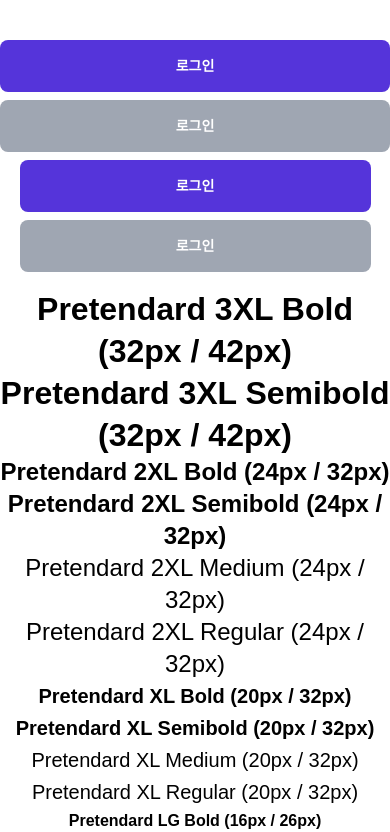
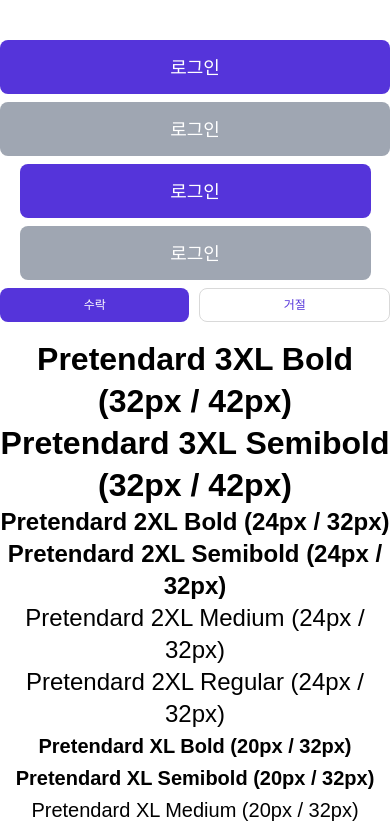
Before and after one commit to FE-3-2team/team2taskify, a Next.js app: page / in a window 390 px wide. Shown: the top 832 px of the page. Built offline with nearby package versions, Linux system fonts and the light colour scheme.

Commit message:
[WIP] 버튼 컴포넌트 반응형 스타일 수정 중

```diff
--- a/src/components/common/Button/InviteButton.tsx
+++ b/src/components/common/Button/InviteButton.tsx
@@ -0,0 +1,34 @@
+import React from "react";
+
+interface AcceptRejectButtonProps {
+  onAccept: () => void;
+  onReject: () => void;
+}
+
+export default function AcceptRejectButton({ onAccept, onReject }: AcceptRejectButtonProps) {
+  return (
+    <div className="flex w-full gap-[10px]">
+      {/* 수락 버튼 */}
+      <button
+        className="w-full tablet:max-w-[72px] laptop:max-w-[84px]
+                   text-xs-medium tablet:text-md-medium
+                   bg-violet-5534DA text-white py-[7px]
+                   flex items-center justify-center rounded-[8px]"
+        onClick={onAccept}
+      >
+        수락
+      </button>
+
+      {/* 거절 버튼 */}
+      <button
+        className="w-full tablet:max-w-[72px] laptop:max-w-[84px]
+                   text-xs-medium tablet:text-md-medium
+                   border border-gray-D9D9D9 bg-white-FFFFFF text-violet-5534DA
+                   py-[7px] flex items-center justify-center rounded-[8px]"
+        onClick={onReject}
+      >
+        거절
+      </button>
+    </div>
+  );
+}
--- a/src/components/common/Button/LoginButton.tsx
+++ b/src/components/common/Button/LoginButton.tsx
@@ -17,7 +17,7 @@
     <button
       className={
         `w-full ${size === "small" ? "max-w-[351px]" : "max-w-[520px]"} px-[14px] py-[14px]
-      ${disabled ? "bg-gray-9FA6B2 cursor-not-allowed" : "bg-violet-5534DA"} text-white text-md-semibold rounded-[8px] flex items-center justify-center`}
+      ${disabled ? "bg-gray-9FA6B2 cursor-not-allowed" : "bg-violet-5534DA"} text-white text-2lg-medium rounded-[8px] flex items-center justify-center`}
       onClick={onClick}
       disabled={disabled} // 비활성화 여부 적용
     >
--- a/src/components/common/Button/index.tsx
+++ b/src/components/common/Button/index.tsx
@@ -1,5 +1,5 @@
 export { default as LoginButton } from "./LoginButton";
 // export { default as ConfirmButton } from "./ConfirmButton";
-// export { default as InviteButton } from "./InviteButton";
+export { default as InviteButton } from "./InviteButton";
 // export { default as DashboardButton } from "./DashboardButton";
 // export { default as PaginationButton } from "./PaginationButton";
--- a/src/pages/index.tsx
+++ b/src/pages/index.tsx
@@ -1,15 +1,19 @@
-import { LoginButton } from "@/components/common/Button";
+import { LoginButton, InviteButton } from "@/components/common/Button";
 
 
 export default function Home() {
   return (
     <>
       <div className="flex flex-col items-center justify-center min-h-screen gap-4 mt-10 mb-10 text-center">
-        <div className="w-full max-w-[800px] flex flex-col items-center justify-center gap-2">
+        <div className="flex flex-col items-center justify-center w-full gap-2">
           <LoginButton onClick={() => console.log("Large 버튼 클릭")} size="large" />
           <LoginButton onClick={() => console.log("비활성화 버튼 클릭")} size="large" disabled />
           <LoginButton onClick={() => console.log("Small 버튼 클릭")} size="small" />
           <LoginButton onClick={() => console.log("비활성화 버튼 클릭")} size="small" disabled />
+          <InviteButton
+            onAccept={() => console.log("수락 버튼 클릭!")}
+            onReject={() => console.log("거절 버튼 클릭!")}
+          />
         </div>
         <div className="w-full max-w-[800px] flex flex-col items-center justify-center">
           <p className="text-3xl-bold">Pretendard 3XL Bold (32px / 42px)</p>
--- a/src/styles/font.css
+++ b/src/styles/font.css
@@ -133,7 +133,26 @@
       font-weight: 400;
       font-family: var(--font-pretendard);
     }
-
+    .text-2lg-bold {
+      font-size: 18px;
+      line-height: 26px;
+      font-weight: 700;
+    }
+    .text-2lg-semibold {
+      font-size: 18px;
+      line-height: 26px;
+      font-weight: 600;
+    }
+    .text-2lg-medium {
+      font-size: 18px;
+      line-height: 26px;
+      font-weight: 500;
+    }
+    .text-2lg-regular {
+      font-size: 18px;
+      line-height: 26px;
+      font-weight: 400;
+    }
     .text-lg-bold {
       font-size: var(--font-lg-bold);
       line-height: var(--line-lg-bold);
```
